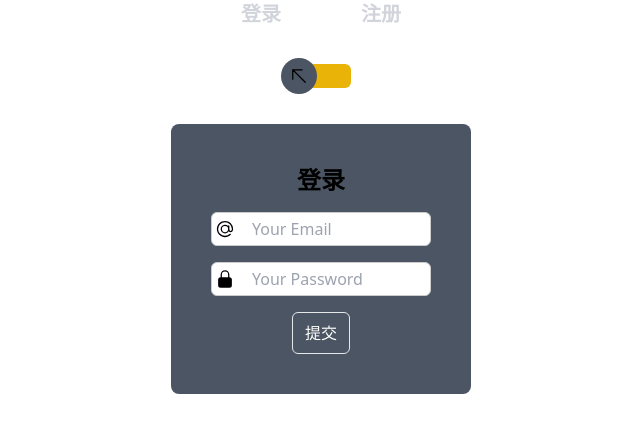
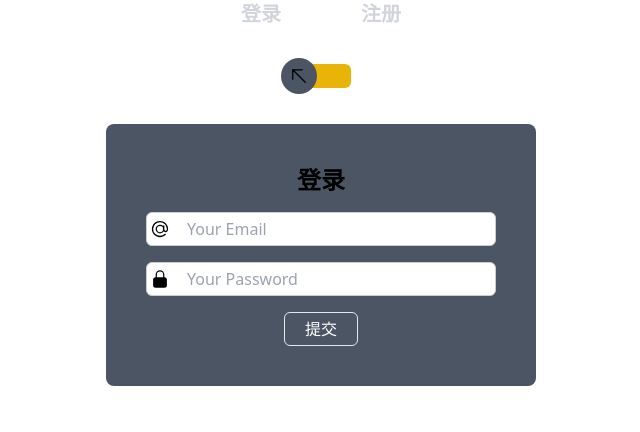
Before and after one commit to hzz4j/nextjs-springboot-jwt, a Next.js app in the folder next-jwt-app/: page /login in a window 1280 px wide. Shown: the top 432 px of the page, without its empty margins (319-959 px from the left). Built offline with nearby package versions, Linux system fonts and the light colour scheme.

Commit message:
feat(修复数据校验): :sparkles: 修复数据校验

```diff
--- a/next-jwt-app/src/app/login/page.module.scss
+++ b/next-jwt-app/src/app/login/page.module.scss
@@ -6,7 +6,7 @@
 }
 
 .cardContainer {
-  width: 300px;
+  width: 430px;
   height: 500px;
   perspective: 600px;
   transform-style: preserve-3d;
--- a/next-jwt-app/src/ui/login/Form/form.tsx
+++ b/next-jwt-app/src/ui/login/Form/form.tsx
@@ -1,12 +1,20 @@
 import { LockClosedIcon, AtSymbolIcon, UserIcon } from '@heroicons/react/24/solid'
 import style from './form.module.scss'
 import { registerUser, login } from '@/lib/actions'
-import { useActionState } from 'react'
+import { useActionState, startTransition } from 'react'
 export const LoginForm: React.FC = () => {
-  const [_state, formActive] = useActionState(login, {})
+  const [state, formAction] = useActionState(login, {})
+
+  function handleFormSubmit(e: React.FormEvent<HTMLFormElement>) {
+    e.preventDefault()
+    startTransition(() => {
+      formAction(new FormData(e.currentTarget))
+    })
+  }
+
   return (
     <>
-      <form action={formActive} className='space-y-4 rounded-lg bg-gray-600 p-10'>
+      <form onSubmit={handleFormSubmit} className='space-y-4 rounded-lg bg-gray-600 p-10'>
         <h1
           style={{
             color: style.mainColor
@@ -15,6 +23,99 @@ export const LoginForm: React.FC = () => {
         >
           登录
         </h1>
+        <div>
+          <div className='relative' aria-describedby='email-error'>
+            <input type='text' name='email' placeholder='Your Email' className={style.Input} />
+            <AtSymbolIcon
+              style={{
+                color: style.mainColor
+              }}
+              className='absolute left-1 top-1/2 h-5 w-5 -translate-y-1/2'
+            />
+          </div>
+          <div id='email-error' aria-atomic='true' aria-live='polite'>
+            {state.errors?.email &&
+              state.errors.email.map(error => (
+                <p key={error} className='mt-1 text-sm text-red-500'>
+                  {error}
+                </p>
+              ))}
+          </div>
+        </div>
+        {/* email end */}
+
+        {/* password start */}
+        <div>
+          <div className='relative' aria-describedby='password-error'>
+            <input type='password' name='password' placeholder='Your Password' className={style.Input} />
+            <LockClosedIcon
+              style={{
+                color: style.mainColor
+              }}
+              className='absolute left-1 top-1/2 h-5 w-5 -translate-y-1/2'
+            />
+          </div>
+          <div id='password-error' aria-atomic='true' aria-live='polite'>
+            {state.errors?.password &&
+              state.errors.password.map(error => (
+                <p key={error} className='mt-1 text-sm text-red-500'>
+                  {error}
+                </p>
+              ))}
+          </div>
+        </div>
+
+        <div className='flex justify-center'>
+          <button
+            style={{
+              backgroundColor: style.mainColor
+            }}
+            className='rounded-md border px-5 py-1 text-base text-white'
+          >
+            提交
+          </button>
+        </div>
+      </form>
+    </>
+  )
+}
+
+export const SignUpForm: React.FC = () => {
+  const [state, formActive] = useActionState(registerUser, {})
+  return (
+    <>
+      <form action={formActive} className='space-y-4 rounded-lg bg-gray-100 p-10'>
+        <h1
+          style={{
+            color: style.mainColor
+          }}
+          className='text-center text-2xl font-bold'
+        >
+          注册
+        </h1>
+        {/* username start */}
+        <div>
+          <div className='relative' aria-describedby='username-error'>
+            <input type='text' name='username' placeholder='Your Full Name' className={style.Input} />
+            <UserIcon
+              style={{
+                color: style.mainColor
+              }}
+              className='absolute left-1 top-1/2 h-5 w-5 -translate-y-1/2'
+            />
+          </div>
+          <div id='username-error' aria-atomic='true' aria-live='polite'>
+            {state.errors?.username &&
+              state.errors.username.map(error => (
+                <p key={error} className='mt-1 text-sm text-red-500'>
+                  {error}
+                </p>
+              ))}
+          </div>
+        </div>
+        {/* username end */}
+        {/* email start */}
+        <div>
           <div className='relative'>
             <input type='text' name='email' placeholder='Your Email' className={style.Input} />
             <AtSymbolIcon
@@ -24,8 +125,19 @@ export const LoginForm: React.FC = () => {
               className='absolute left-1 top-1/2 h-5 w-5 -translate-y-1/2'
             />
           </div>
-
-        <div className='relative'>
+          <div id='email-error' aria-atomic='true' aria-live='polite'>
+            {state.errors?.email &&
+              state.errors.email.map(error => (
+                <p key={error} className='mt-1 text-sm text-red-500'>
+                  {error}
+                </p>
+              ))}
+          </div>
+        </div>
+        {/* email end */}
+        {/* password start */}
+        <div>
+          <div className='relative' aria-describedby='password-error'>
             <input type='password' name='password' placeholder='Your Password' className={style.Input} />
             <LockClosedIcon
               style={{
@@ -33,6 +145,15 @@ export const LoginForm: React.FC = () => {
               }}
               className='absolute left-1 top-1/2 h-5 w-5 -translate-y-1/2'
             />
+          </div>
+          <div id='password-error' aria-atomic='true' aria-live='polite'>
+            {state.errors?.password &&
+              state.errors.password.map(error => (
+                <p key={error} className='mt-1 text-sm text-red-500'>
+                  {error}
+                </p>
+              ))}
+          </div>
         </div>
 
         <div className='flex justify-center'>
@@ -49,62 +170,3 @@ export const LoginForm: React.FC = () => {
     </>
   )
 }
-
-export const SignUpForm: React.FC = () => {
-  const [_state, formActive] = useActionState(registerUser, {})
-  console.log({ _state })
-  return (
-    <>
-      <form action={formActive} className='space-y-4 rounded-lg bg-gray-100 p-10'>
-        <h1
-          style={{
-            color: style.mainColor
-          }}
-          className='text-center text-2xl font-bold'
-        >
-          注册
-        </h1>
-
-        <div className='relative'>
-          <input type='text' name='username' placeholder='Your Full Name' className={style.Input} />
-          <UserIcon
-            style={{
-              color: style.mainColor
-            }}
-            className='absolute left-1 top-1/2 h-5 w-5 -translate-y-1/2'
-          />
-        </div>
-
-        <div className='relative'>
-          <input type='text' name='email' placeholder='Your Email' className={style.Input} />
-          <AtSymbolIcon
-            style={{
-              color: style.mainColor
-            }}
-            className='absolute left-1 top-1/2 h-5 w-5 -translate-y-1/2'
-          />
-        </div>
-
-        <div className='relative'>
-          <input type='password' name='password' placeholder='Your Password' className={style.Input} />
-          <LockClosedIcon
-            style={{
-              color: style.mainColor
-            }}
-            className='absolute left-1 top-1/2 h-5 w-5 -translate-y-1/2'
-          />
-        </div>
-        <div className='flex justify-center'>
-          <button
-            style={{
-              backgroundColor: style.mainColor
-            }}
-            className='rounded-md border px-3 py-2 text-white'
-          >
-            提交
-          </button>
-        </div>
-      </form>
-    </>
-  )
-}
```
Lines whose indentation alone changed are shown as unchanged.
